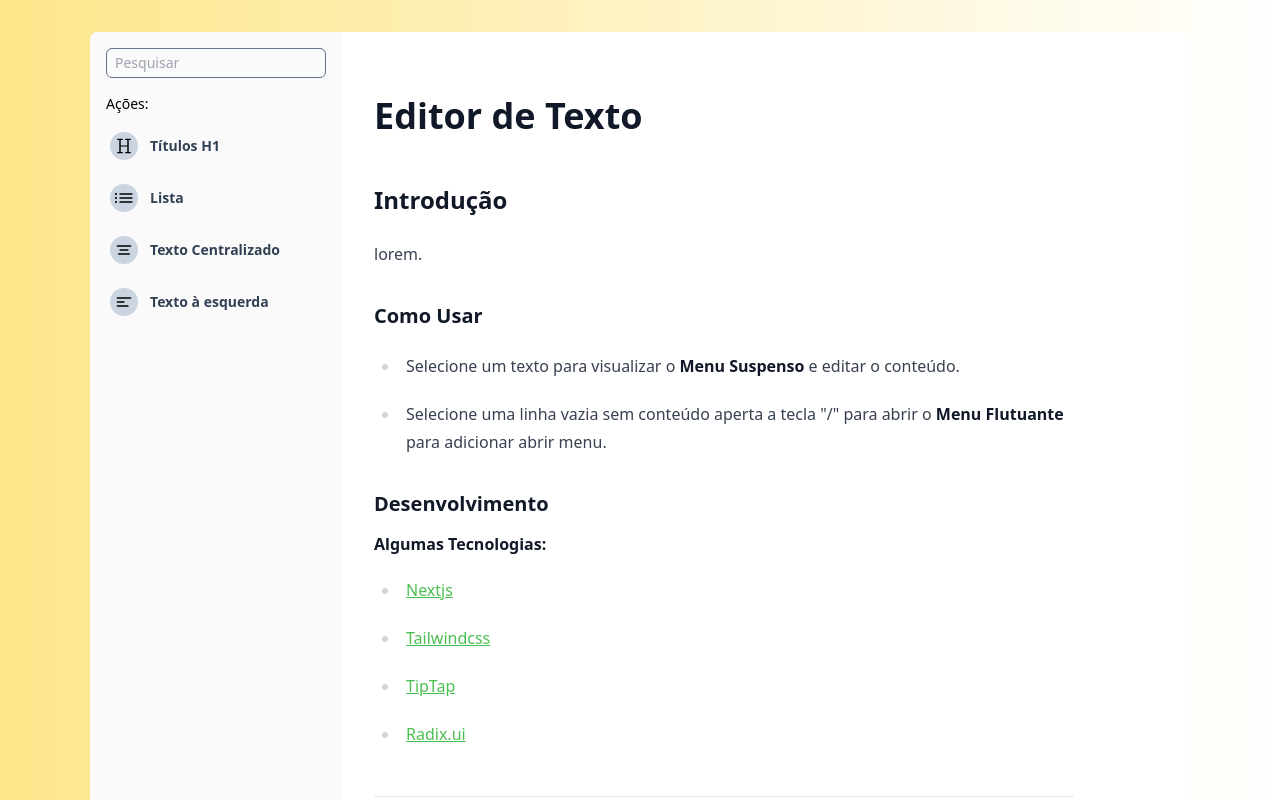
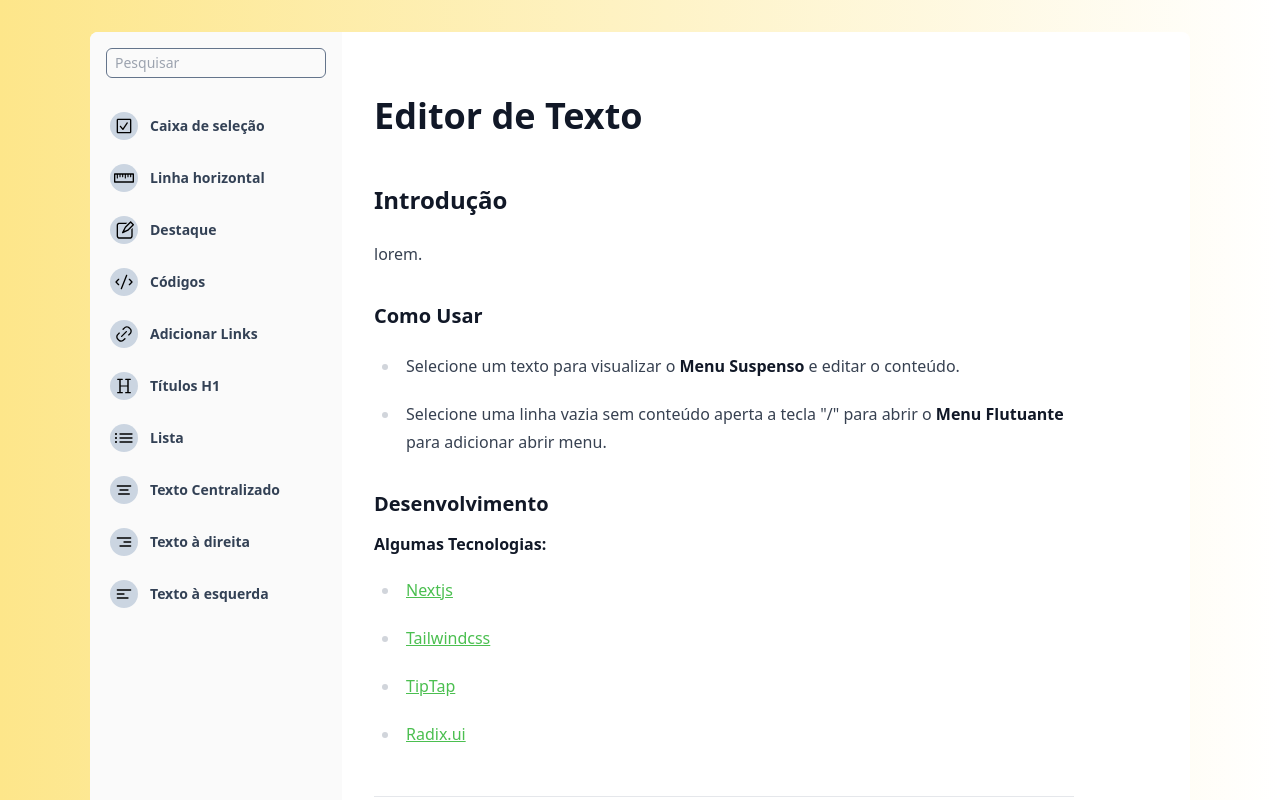
Before and after one commit to jgbenine/editor-texto-funcional, a Next.js app: page / in a window 1280 px wide. Shown: the top 800 px of the page. Built offline with nearby package versions, Linux system fonts and the light colour scheme.

Commit message:
componentes na sidebar

```diff
--- a/package.json
+++ b/package.json
@@ -20,7 +20,10 @@
     "@tiptap/extension-bubble-menu": "^2.0.3",
     "@tiptap/extension-code-block-lowlight": "^2.0.3",
     "@tiptap/extension-floating-menu": "^2.0.3",
+    "@tiptap/extension-highlight": "^2.0.4",
     "@tiptap/extension-link": "^2.0.3",
+    "@tiptap/extension-task-item": "^2.0.4",
+    "@tiptap/extension-task-list": "^2.0.4",
     "@tiptap/extension-text-align": "^2.0.3",
     "@tiptap/pm": "^2.0.3",
     "@tiptap/react": "^2.0.3",
--- a/src/app/componentes/EditorContext.tsx
+++ b/src/app/componentes/EditorContext.tsx
@@ -3,12 +3,15 @@ import { Editor, EditorOptions } from "@tiptap/react";
 import CodeBlockLowlight from "@tiptap/extension-code-block-lowlight";
 import js from "highlight.js/lib/languages/javascript";
 import StarterKit from "@tiptap/starter-kit";
-import { content } from "./initialContent";
 import TextAlign from "@tiptap/extension-text-align";
 import Link from "@tiptap/extension-link";
+import Highlight from '@tiptap/extension-highlight'
 import { lowlight } from "lowlight/lib/core";
+import { content } from "./initialContent";
 
 import "highlight.js/styles/stackoverflow-dark.css";
+import TaskList from "@tiptap/extension-task-list";
+import TaskItem from "@tiptap/extension-task-item";
 lowlight.registerLanguage("js", js);
 
 interface EditorContextProps {
@@ -26,6 +29,16 @@ export function EditorProvider({ children }: { children: ReactNode }) {
       const editorOptions: Partial<EditorOptions> = {
         extensions: [
           StarterKit,
+          TaskList,
+          TaskItem.configure({
+            nested: true,
+            HTMLAttributes: {
+              class: 'checkBox',
+            },
+          }),
+          Highlight.configure({
+            multicolor: true,
+          }),
           TextAlign.configure({
             types: ["heading", "paragraph"],
           }),
--- a/src/app/componentes/Sidebar.tsx
+++ b/src/app/componentes/Sidebar.tsx
@@ -1,11 +1,19 @@
 import React from "react";
 import { Command } from "cmdk";
 import { EditorProvider, useEditorContext } from "./EditorContext";
+import ButtonSidebar from "./ButtonSidebar";
+
 import {
   ListBulletIcon,
   HeadingIcon,
   TextAlignCenterIcon,
   TextAlignLeftIcon,
+  CheckboxIcon,
+  TextAlignRightIcon,
+  RulerHorizontalIcon,
+  CodeIcon,
+  Link2Icon,
+  Pencil2Icon
 } from "@radix-ui/react-icons";
 
 import {
@@ -13,10 +21,12 @@ import {
   handleTextCenter,
   handleTextLeft,
   handleTitle,
+  handleCheckbox,
+  addHorizontalRule,
+  handleCodeBlock,
+  handleLink,
+  handleHighlight
 } from "../componentes/editorUtils";
-
-import ButtonSidebar from "./ButtonSidebar";
-
 
 function Sidebar() {
   const { editorInstance } = useEditorContext();
@@ -34,11 +44,51 @@ function Sidebar() {
               Resultados não encontrados.
             </Command.Empty>
             <Command.Group
-              heading="Ações:"
+              heading=""
               className="border-zinc-500 text-sm pt-4"
             >
               <ButtonSidebar
-                onClick={()=> {
+                onClick={() => {
+                  if (!editorInstance) return;
+                  handleCheckbox(editorInstance);
+                }}
+                icon={<CheckboxIcon className="w-5 h-5" />}
+                label="Caixa de seleção"
+              />
+              <ButtonSidebar
+                onClick={() => {
+                  if (!editorInstance) return;
+                  addHorizontalRule(editorInstance);
+                }}
+                icon={<RulerHorizontalIcon className="w-5 h-5" />}
+                label="Linha horizontal"
+              />
+              <ButtonSidebar
+                onClick={() => {
+                  if (!editorInstance) return;
+                  handleHighlight(editorInstance);
+                }}
+                icon={<Pencil2Icon className="w-5 h-5" />}
+                label="Destaque"
+              />
+              <ButtonSidebar
+                onClick={() => {
+                  if (!editorInstance) return;
+                  handleCodeBlock(editorInstance);
+                }}
+                icon={<CodeIcon className="w-5 h-5" />}
+                label="Códigos"
+              />
+              <ButtonSidebar
+                onClick={() => {
+                  if (!editorInstance) return;
+                  handleLink(editorInstance);
+                }}
+                icon={<Link2Icon className="w-5 h-5" />}
+                label="Adicionar Links"
+              />
+              <ButtonSidebar
+                onClick={() => {
                   if (!editorInstance) return;
                   handleTitle(editorInstance);
                 }}
@@ -46,7 +96,7 @@ function Sidebar() {
                 label="Títulos H1"
               />
               <ButtonSidebar
-                onClick={()=> {
+                onClick={() => {
                   if (!editorInstance) return;
                   handleBulletList(editorInstance);
                 }}
@@ -54,7 +104,7 @@ function Sidebar() {
                 label="Lista"
               />
               <ButtonSidebar
-                onClick={()=> {
+                onClick={() => {
                   if (!editorInstance) return;
                   handleTextCenter(editorInstance);
                 }}
@@ -62,7 +112,15 @@ function Sidebar() {
                 label="Texto Centralizado"
               />
               <ButtonSidebar
-                onClick={()=> {
+                onClick={() => {
+                  if (!editorInstance) return;
+                  handleTextLeft(editorInstance);
+                }}
+                icon={<TextAlignRightIcon className="w-5 h-5" />}
+                label="Texto à direita"
+              />
+              <ButtonSidebar
+                onClick={() => {
                   if (!editorInstance) return;
                   handleTextLeft(editorInstance);
                 }}
--- a/src/app/componentes/Toolbar.tsx
+++ b/src/app/componentes/Toolbar.tsx
@@ -9,6 +9,7 @@ import {
   handleItalic,
   handleLink,
   handleStrike,
+  handleHighlight,
 } from "../componentes/editorUtils";
 import {
   RxFontBold,
@@ -17,6 +18,7 @@ import {
   RxLink1,
   RxQuote,
   RxCode,
+  RxPencil2
 } from "react-icons/rx";
 
 interface toggleMenuProps {
@@ -74,6 +76,14 @@ function ToolbarMenu({ editor }: toggleMenuProps) {
                 <RxLink1 className="w-5 h-5" />
               </Toolbar.ToggleItem>
               <Toolbar.ToggleItem
+                value="highlight"
+                aria-label="highlight"
+                onClick={() => handleHighlight(editor)}
+                className="h-[100%] border border-zinc-200 p-0.5 rounded-sm hover:bg-zinc-200"
+              >
+                <RxPencil2 className="w-5 h-5" />
+              </Toolbar.ToggleItem>
+              <Toolbar.ToggleItem
                 value="code"
                 aria-label="code"
                 onClick={() => handleCodeBlock(editor)}
--- a/src/app/componentes/editorUtils.ts
+++ b/src/app/componentes/editorUtils.ts
@@ -24,11 +24,10 @@ export function handleItalic(editor: Editor) {
   editor.chain().focus().toggleItalic().run();
 }
 export function handleBold(editor: Editor) {
-  editor.chain().focus().toggleBold().run()
-  console.log('bold')
+  editor.chain().focus().toggleBold().run();
 }
 export function handleCodeBlock(editor: Editor) {
-    editor.chain().focus().toggleCodeBlock().run()
+    editor.chain().focus().toggleCodeBlock().run();
 }
 
 export function handleTitle(editor: Editor) {
@@ -37,7 +36,9 @@ export function handleTitle(editor: Editor) {
 
 export function handleBulletList(editor: Editor) {
   editor.chain().focus().toggleBulletList().run();
-  console.log('list')
+}
+export function handleOrderedList(editor: Editor) {
+  editor.chain().focus().toggleOrderedList().run()
 }
 
 export function handleTextCenter(editor: Editor) {
@@ -46,3 +47,19 @@ export function handleTextCenter(editor: Editor) {
 export function handleTextLeft(editor: Editor) {
   editor.chain().focus().setTextAlign("left").run();
 }
+
+export function handleTextRight(editor: Editor){
+  editor.chain().focus().setTextAlign("left").run();
+}
+
+export function handleCheckbox(editor: Editor){
+  editor.chain().focus().toggleTaskList().run();
+}
+
+export function addHorizontalRule(editor: Editor){
+ editor.chain().focus().setHorizontalRule().run();
+}
+
+export function handleHighlight(editor: Editor){
+  editor.chain().focus().toggleHighlight().run();
+}
--- a/src/app/globals.css
+++ b/src/app/globals.css
@@ -21,3 +21,18 @@
   text-decoration: underline;
   cursor: pointer;
 }
+
+.checkBox{
+  display: flex;
+  gap: 10px;
+  align-items: center;
+  height: 20px;
+}
+
+.checkBox > label input[type="checkbox"] {
+  cursor: pointer;
+}
+
+mark{
+  background: #ffc078;
+}
```
Also changed, not shown: 1 other file (tests, documents, lock files or other folders).
